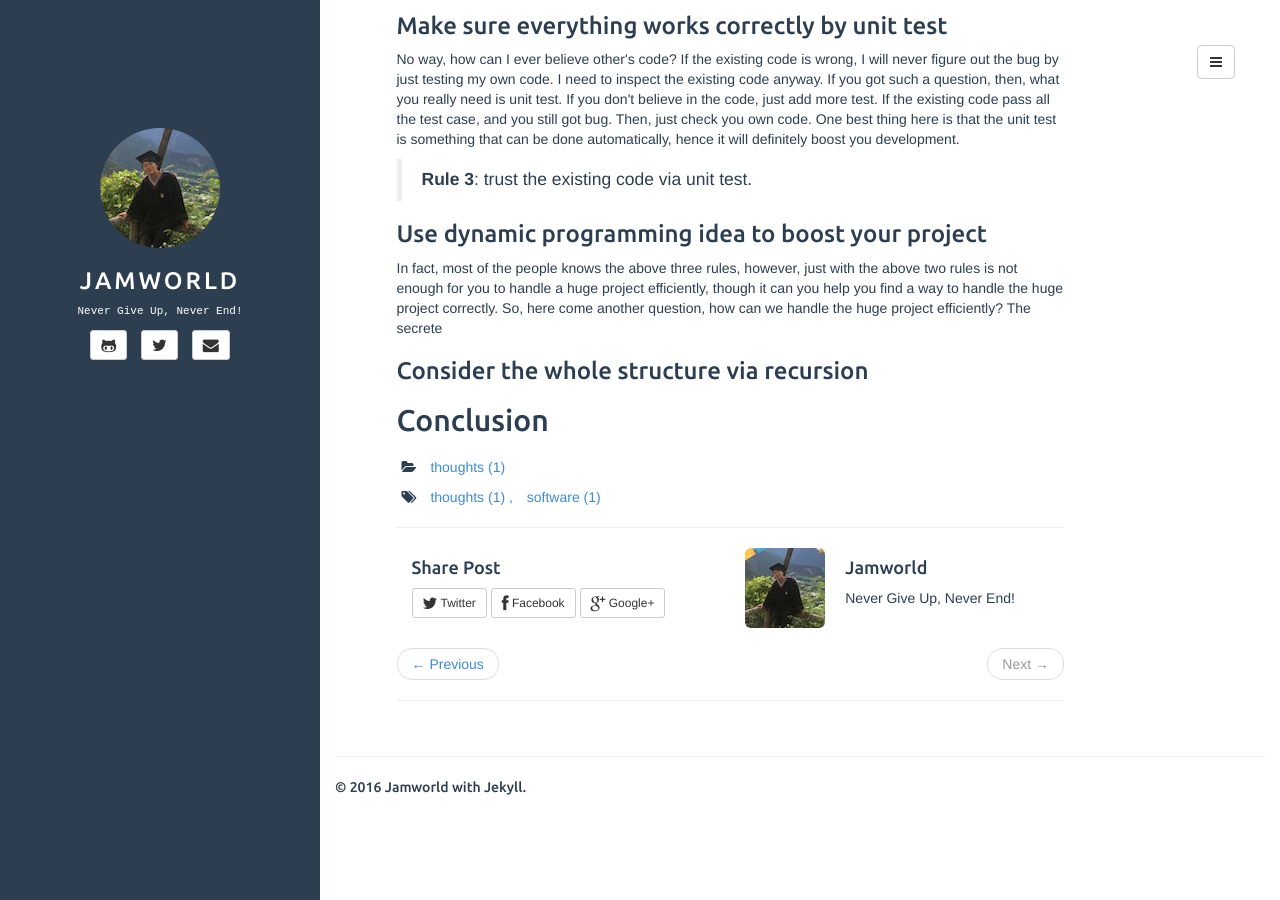
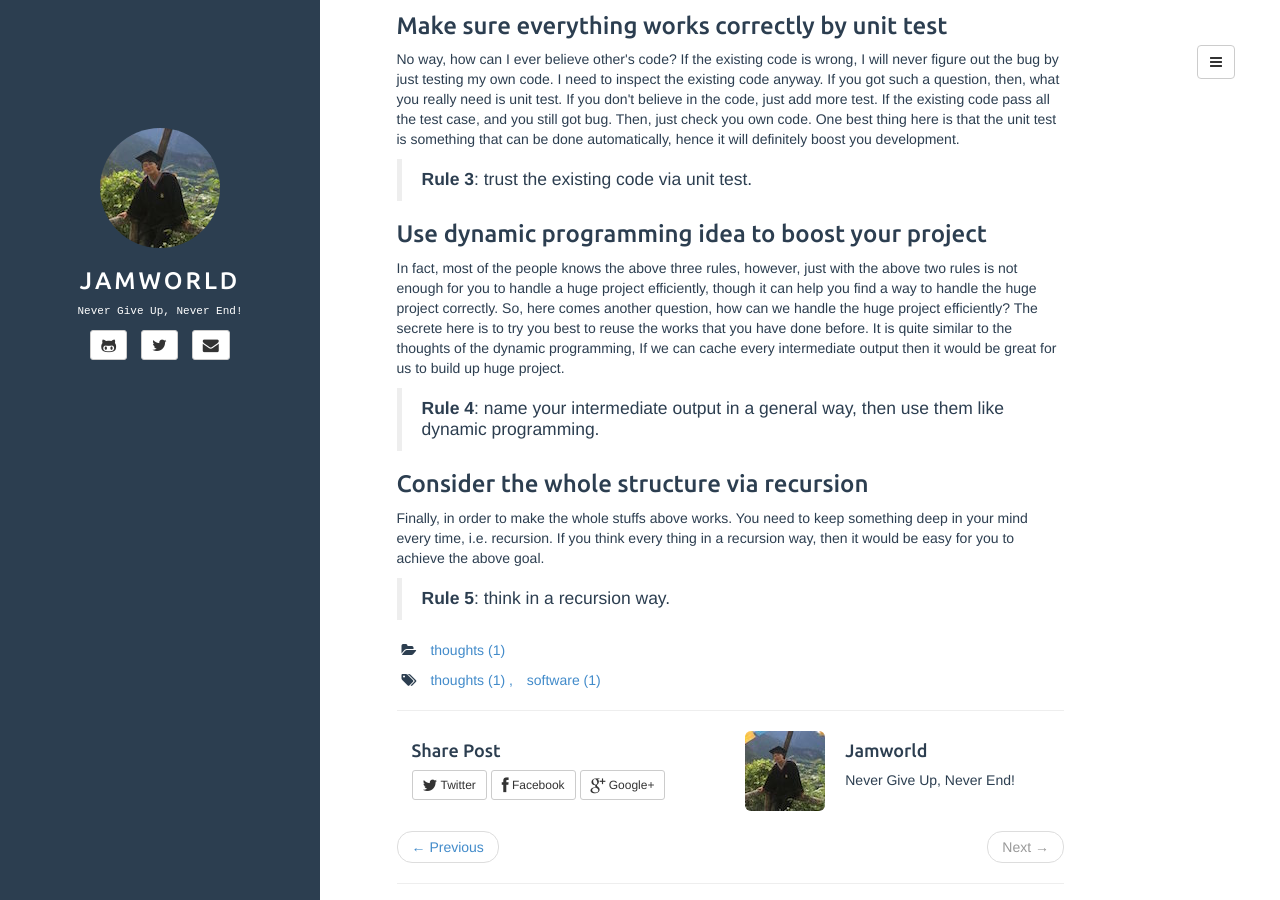
Before and after one commit to jam-world/jam-world.github.io, a Jekyll site: the page built from _posts/2016-07-11-secrete-of-the-huge-project.html, in a window 1280 px wide and 900 px high, scrolled down 1089 px. Built offline with Jekyll 4.4.1, drawn with Linux system fonts in a browser that asks for light colours; formulas are drawn with MathJax 3.

Commit message:
final draft of the screte to the huge project

```diff
--- a/_posts/2016-07-11-secrete-of-the-huge-project.html
+++ b/_posts/2016-07-11-secrete-of-the-huge-project.html
@@ -81,14 +81,26 @@ No way, how can I ever believe other's code? If the existing code is wrong, I wi
 <h3 id="orgheadline6">Use dynamic programming idea to boost your project</h3>
 <div class="outline-text-3" id="text-orgheadline6">
 <p>
-In fact, most of the people knows the above three rules, however, just with the above two rules is not enough for you to handle a huge project efficiently, though it can you help you find a way to handle the huge project correctly. So, here come another question, how can we handle the huge project efficiently? The secrete
+In fact, most of the people knows the above three rules, however, just with the above two rules is not enough for you to handle a huge project efficiently, though it can help you find a way to handle the huge project correctly. So, here comes another question, how can we handle the huge project efficiently? The secrete here is to try you best to reuse the works that you have done before. It is quite similar to the thoughts of the dynamic programming, If we can cache every intermediate output then it would be great for us to build up huge project.
 </p>
+<blockquote>
+<p>
+<b>Rule 4</b>: name your intermediate output in a general way, then use them like dynamic programming.
+</p>
+</blockquote>
 </div>
 </div>
 <div id="outline-container-orgheadline7" class="outline-3">
 <h3 id="orgheadline7">Consider the whole structure via recursion</h3>
+<div class="outline-text-3" id="text-orgheadline7">
+<p>
+Finally, in order to make the whole stuffs above works. You need to keep something deep in your mind every time, i.e. recursion. If you think every thing in a recursion way, then it would be easy for you to achieve the above goal.
+</p>
+<blockquote>
+<p>
+<b>Rule 5</b>: think in a recursion way.
+</p>
+</blockquote>
 </div>
 </div>
-<div id="outline-container-orgheadline9" class="outline-2">
-<h2 id="orgheadline9">Conclusion</h2>
 </div>
```
